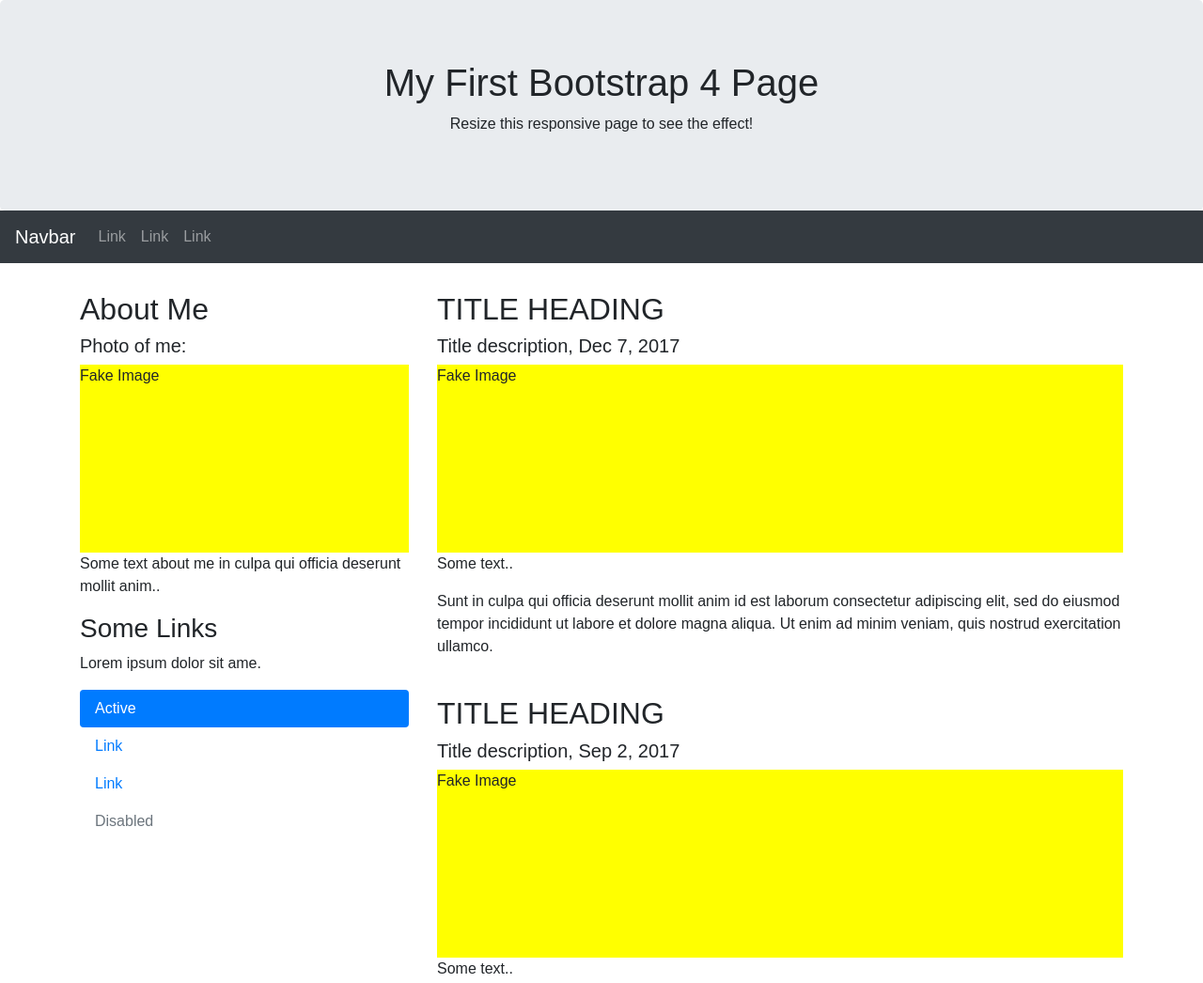
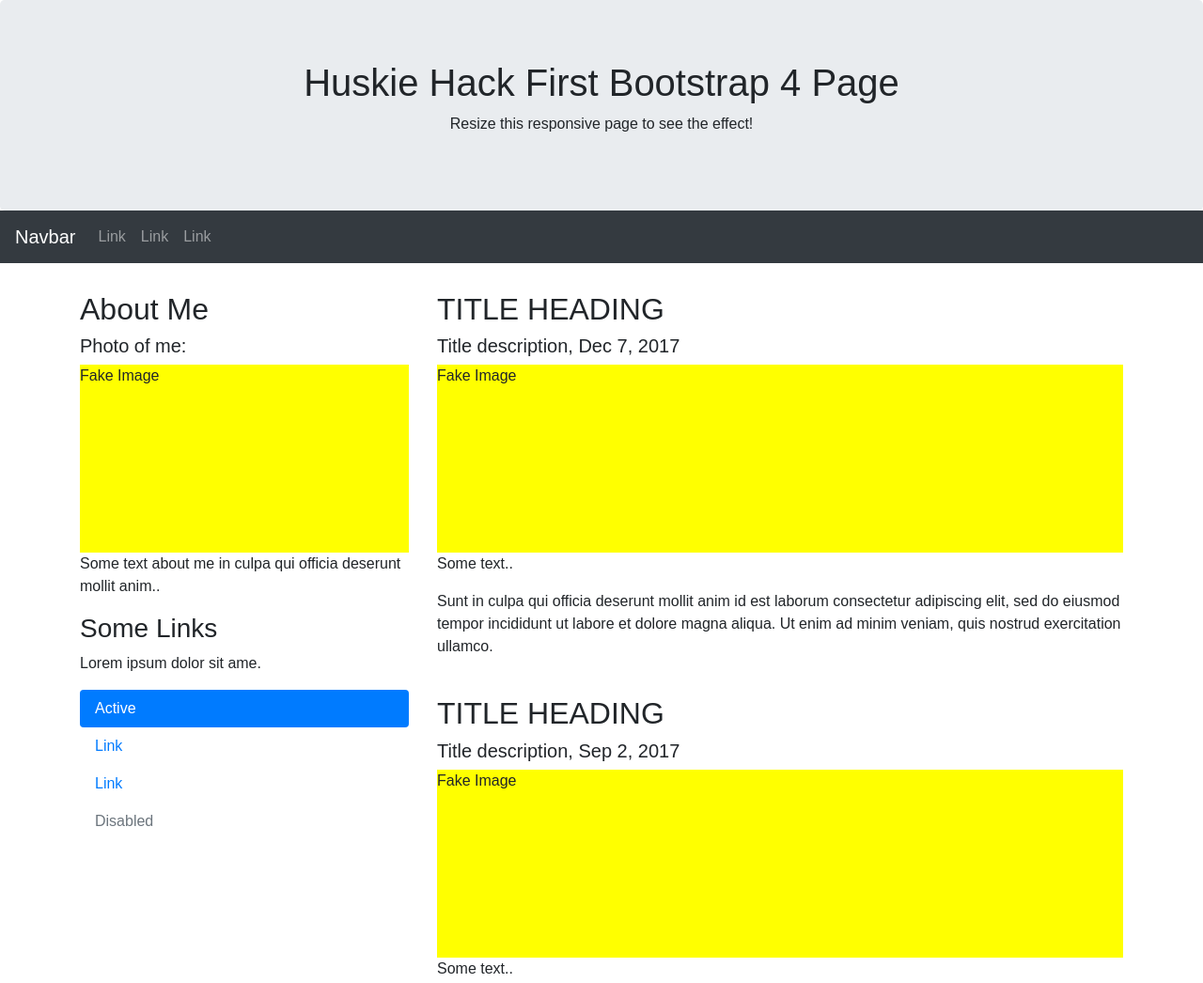
Before and after one commit to DottieDev/HuskieHackDemo, a website built with Parcel: page bootstrapW3C.html in a window 1280 px wide. Shown: the top 1046 px of the page at 94% size. Built offline with nearby package versions, Linux system fonts and the light colour scheme.

Commit message:
TestCommit
Trying out GitHub integration with codesandbox

```diff
--- a/bootstrapW3C.html
+++ b/bootstrapW3C.html
@@ -21,7 +21,7 @@
 
   <body>
     <div class="jumbotron text-center" style="margin-bottom:0">
-      <h1>My First Bootstrap 4 Page</h1>
+      <h1>Huskie Hack First Bootstrap 4 Page</h1>
       <p>Resize this responsive page to see the effect!</p>
     </div>
 
```
